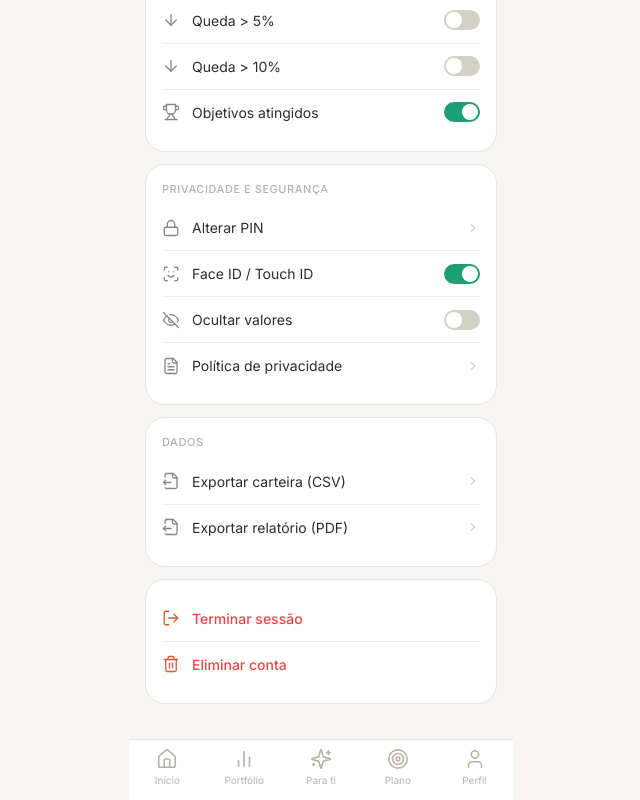
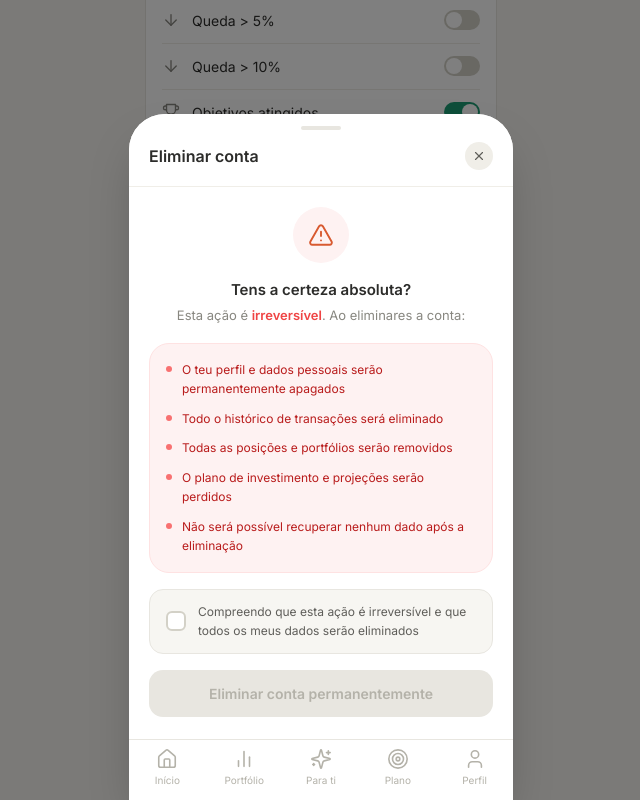
Before and after one commit to luisdicalves/portify, a Next.js app: page /definicoes in a window 1280 px wide. Both pictures are taken after a click on the button "Eliminar conta". Shown: the part 506-1306 px from the top of the page, without its empty margins (319-959 px from the left). Built offline with nearby package versions, Linux system fonts and the light colour scheme.

Commit message:
dialog de confirmação para eliminar conta

```diff
--- a/app/(app)/definicoes/page.tsx
+++ b/app/(app)/definicoes/page.tsx
@@ -3,7 +3,8 @@
 import { useRouter } from 'next/navigation'
 import { useState } from 'react'
 import { ArrowLeft, Globe, Euro, Sun, Bell, TrendingUp, Repeat, ArrowDown,
-  Trophy, Lock, ScanFace, EyeOff, FileText, FileOutput, LogOut, Trash2, ChevronRight } from 'lucide-react'
+  Trophy, Lock, ScanFace, EyeOff, FileText, FileOutput, LogOut, Trash2,
+  ChevronRight, AlertTriangle, X } from 'lucide-react'
 import { supabase } from '@/lib/supabase'
 
 function Toggle({ on, onToggle }: { on:boolean; onToggle:()=>void }) {
@@ -35,6 +36,79 @@ function SRow({ icon:Icon, label, value, toggle, onToggle }: {
   )
 }
 
+function DialogEliminarConta({ onClose, onConfirm, loading }: {
+  onClose: () => void
+  onConfirm: () => void
+  loading: boolean
+}) {
+  const [confirmado, setConfirmado] = useState(false)
+  return (
+    <>
+      <div className="fixed inset-0 bg-black/50 z-40" onClick={onClose}/>
+      <div className="fixed bottom-0 left-1/2 -translate-x-1/2 w-full max-w-sm bg-white rounded-t-3xl z-50 pb-8 shadow-2xl max-h-[92vh] overflow-y-auto">
+        <div className="flex justify-center pt-3 pb-1 sticky top-0 bg-white z-10">
+          <div className="w-10 h-1 bg-stone-200 rounded-full"/>
+        </div>
+        <div className="flex items-center justify-between px-5 pt-2 pb-4 border-b border-stone-100 sticky top-5 bg-white z-10">
+          <p className="text-[16px] font-semibold text-stone-900">Eliminar conta</p>
+          <button onClick={onClose} className="w-7 h-7 rounded-full bg-stone-100 flex items-center justify-center">
+            <X size={14} color="#5F5E5A" strokeWidth={2}/>
+          </button>
+        </div>
+        <div className="px-5 pt-5 space-y-4">
+          <div className="w-14 h-14 bg-red-50 rounded-full flex items-center justify-center mx-auto">
+            <AlertTriangle size={26} color="#D85A30" strokeWidth={1.75}/>
+          </div>
+          <div className="text-center">
+            <p className="text-[15px] font-semibold text-stone-900 mb-1">Tens a certeza absoluta?</p>
+            <p className="text-[13px] text-stone-500 leading-relaxed">
+              Esta ação é <span className="font-semibold text-red-500">irreversível</span>. Ao eliminares a conta:
+            </p>
+          </div>
+          <div className="bg-red-50 border border-red-100 rounded-2xl p-4 space-y-2.5">
+            {[
+              'O teu perfil e dados pessoais serão permanentemente apagados',
+              'Todo o histórico de transações será eliminado',
+              'Todas as posições e portfólios serão removidos',
+              'O plano de investimento e projeções serão perdidos',
+              'Não será possível recuperar nenhum dado após a eliminação',
+            ].map((item, i) => (
+              <div key={i} className="flex items-start gap-2.5">
+                <div className="w-1.5 h-1.5 rounded-full bg-red-400 flex-shrink-0 mt-1.5"/>
+                <p className="text-[12px] text-red-700 leading-relaxed">{item}</p>
+              </div>
+            ))}
+          </div>
+          <button
+            onClick={() => setConfirmado(v => !v)}
+            className="w-full flex items-center gap-3 bg-stone-50 border border-stone-200 rounded-xl px-4 py-3 active:bg-stone-100 transition-colors">
+            <div className={`w-5 h-5 rounded-md border-2 flex items-center justify-center flex-shrink-0 transition-colors
+              ${confirmado ? 'bg-red-500 border-red-500' : 'border-stone-300 bg-white'}`}>
+              {confirmado && (
+                <svg width="10" height="8" viewBox="0 0 10 8" fill="none">
+                  <path d="M1 4L3.5 6.5L9 1" stroke="white" strokeWidth="2" strokeLinecap="round" strokeLinejoin="round"/>
+                </svg>
+              )}
+            </div>
+            <p className="text-[12px] text-stone-600 text-left leading-relaxed">
+              Compreendo que esta ação é irreversível e que todos os meus dados serão eliminados
+            </p>
+          </button>
+          <button
+            onClick={onConfirm}
+            disabled={!confirmado || loading}
+            className="w-full bg-red-500 disabled:bg-stone-200 disabled:text-stone-400 text-white font-semibold text-[14px] py-[13px] rounded-xl active:scale-[0.98] transition-all">
+            {loading ? 'A eliminar...' : 'Eliminar conta permanentemente'}
+          </button>
+          <button onClick={onClose} className="w-full text-[13px] text-stone-500 py-2">
+            Cancelar
+          </button>
+        </div>
+      </div>
+    </>
+  )
+}
+
 export default function Definicoes() {
   const router = useRouter()
   const [tema, setTema]  = useState<'Claro'|'Escuro'|'Auto'>('Claro')
@@ -42,9 +116,11 @@ export default function Definicoes() {
     dividendos: true, maximo: true, rebalance: true,
     queda5: false, queda10: false, objetivos: true,
   })
-  const [faceId,    setFaceId]    = useState(true)
-  const [ocultar,   setOcultar]   = useState(false)
-  const [loadingOut, setLoadingOut] = useState(false)
+  const [faceId,       setFaceId]       = useState(true)
+  const [ocultar,      setOcultar]      = useState(false)
+  const [loadingOut,   setLoadingOut]   = useState(false)
+  const [dialogEliminar, setDialogEliminar] = useState(false)
+  const [loadingDelete,  setLoadingDelete]  = useState(false)
 
   function toggleNotif(key: keyof typeof notifs) {
     setNotifs(prev => ({ ...prev, [key]: !prev[key] }))
@@ -57,8 +133,34 @@ export default function Definicoes() {
     router.push('/')
   }
 
+  async function eliminarConta() {
+    setLoadingDelete(true)
+    try {
+      const { data: { session } } = await supabase.auth.getSession()
+      if (!session?.user) return
+
+      // Apagar dados do utilizador nas tabelas
+      await supabase.from('posicoes').delete().eq('user_id', session.user.id)
+      await supabase.from('perfis').delete().eq('id', session.user.id)
+
+      // Terminar sessão e redirecionar
+      await supabase.auth.signOut()
+      router.push('/')
+    } catch {
+      setLoadingDelete(false)
+    }
+  }
+
   return (
     <div className="min-h-screen bg-stone-50">
+      {dialogEliminar && (
+        <DialogEliminarConta
+          onClose={() => setDialogEliminar(false)}
+          onConfirm={eliminarConta}
+          loading={loadingDelete}
+        />
+      )}
+
       <div className="bg-white px-5 pt-12 pb-3 flex items-center gap-3 border-b border-stone-100">
         <button onClick={() => router.back()} className="w-8 h-8 flex items-center justify-center">
           <ArrowLeft size={20} strokeWidth={1.75} color="#888780"/>
@@ -89,12 +191,12 @@ export default function Definicoes() {
 
         <div className="bg-white rounded-2xl border border-stone-200 p-4">
           <p className="text-[11px] font-medium text-stone-400 uppercase tracking-wider mb-2">Notificações</p>
-          <SRow icon={Bell}      label="Dividendos recebidos"     toggle={notifs.dividendos} onToggle={()=>toggleNotif('dividendos')}/>
-          <SRow icon={TrendingUp}label="Novo máximo histórico"    toggle={notifs.maximo}     onToggle={()=>toggleNotif('maximo')}/>
-          <SRow icon={Repeat}    label="Rebalanceamento sugerido" toggle={notifs.rebalance}  onToggle={()=>toggleNotif('rebalance')}/>
-          <SRow icon={ArrowDown} label="Queda > 5%"               toggle={notifs.queda5}     onToggle={()=>toggleNotif('queda5')}/>
-          <SRow icon={ArrowDown} label="Queda > 10%"              toggle={notifs.queda10}    onToggle={()=>toggleNotif('queda10')}/>
-          <SRow icon={Trophy}    label="Objetivos atingidos"      toggle={notifs.objetivos}  onToggle={()=>toggleNotif('objetivos')}/>
+          <SRow icon={Bell}       label="Dividendos recebidos"     toggle={notifs.dividendos} onToggle={()=>toggleNotif('dividendos')}/>
+          <SRow icon={TrendingUp} label="Novo máximo histórico"    toggle={notifs.maximo}     onToggle={()=>toggleNotif('maximo')}/>
+          <SRow icon={Repeat}     label="Rebalanceamento sugerido" toggle={notifs.rebalance}  onToggle={()=>toggleNotif('rebalance')}/>
+          <SRow icon={ArrowDown}  label="Queda > 5%"               toggle={notifs.queda5}     onToggle={()=>toggleNotif('queda5')}/>
+          <SRow icon={ArrowDown}  label="Queda > 10%"              toggle={notifs.queda10}    onToggle={()=>toggleNotif('queda10')}/>
+          <SRow icon={Trophy}     label="Objetivos atingidos"      toggle={notifs.objetivos}  onToggle={()=>toggleNotif('objetivos')}/>
         </div>
 
         <div className="bg-white rounded-2xl border border-stone-200 p-4">
@@ -121,7 +223,9 @@ export default function Definicoes() {
               {loadingOut ? 'A terminar...' : 'Terminar sessão'}
             </span>
           </button>
-          <button className="w-full flex items-center gap-3 py-3 active:bg-stone-50 transition-colors">
+          <button
+            onClick={() => setDialogEliminar(true)}
+            className="w-full flex items-center gap-3 py-3 active:bg-stone-50 transition-colors">
             <Trash2 size={18} strokeWidth={1.75} color="#D85A30"/>
             <span className="text-[14px] text-red-500 font-medium flex-1 text-left">Eliminar conta</span>
           </button>
```
